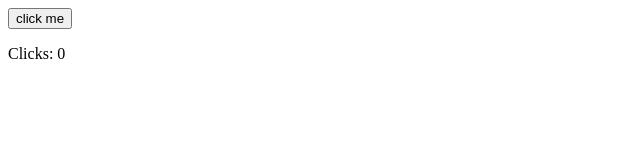
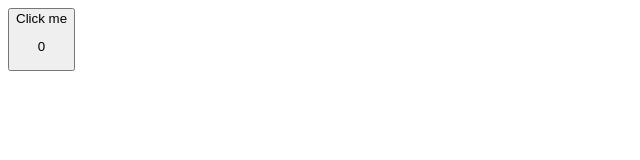
Before and after one commit to stitch099/masbaha-repo, a plain HTML site: page index.html in a window 1280 px wide. Shown: the whole page, without its empty margins (0-640 px from the left). Drawn offline with Linux system fonts and the light colour scheme.

Commit message:
tt fixed button

```diff
--- a/index.html
+++ b/index.html
@@ -8,7 +8,7 @@
         <link rel="stylesheet" href="style1.css">
     </head>
     <body>
-        <script type="text/javascript">
+    <script type="text/javascript">
 
     var clicks = 0;
     function hello() {
@@ -16,8 +16,9 @@
         document.getElementById("clicks").innerHTML = clicks;
     };
     </script>
-    <button type="button" onclick="hello()">click me</button>
-    <p>Clicks: <a id="clicks">0</a></p>
+    <button type="button" onclick="hello()">Click me
+    <p> <a id="clicks">0</a></p>
+    </button>
 
 </body>
 </html>
```
